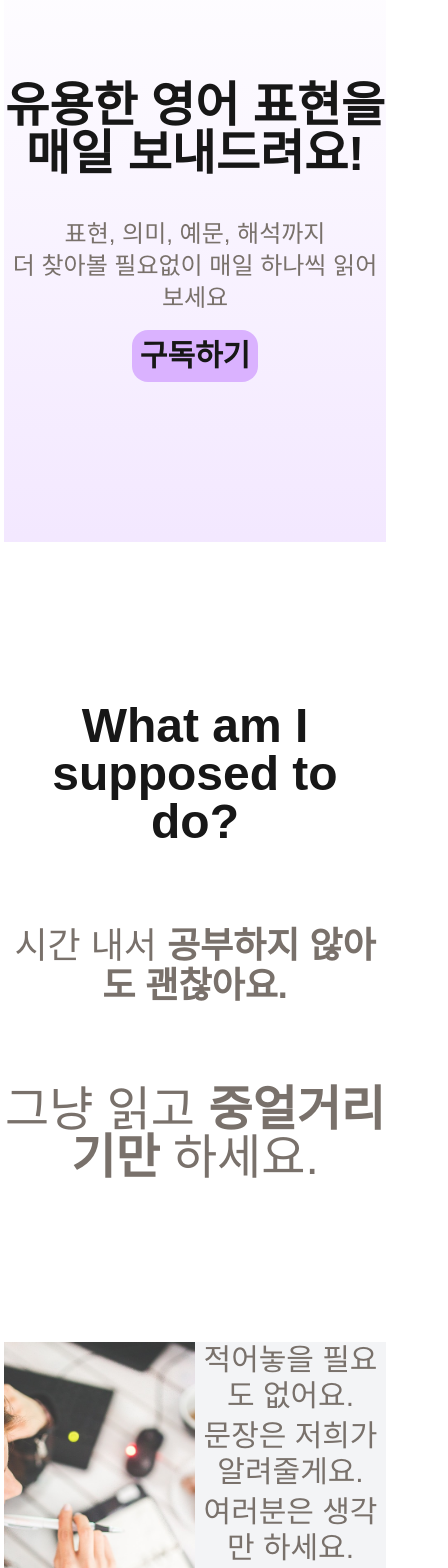
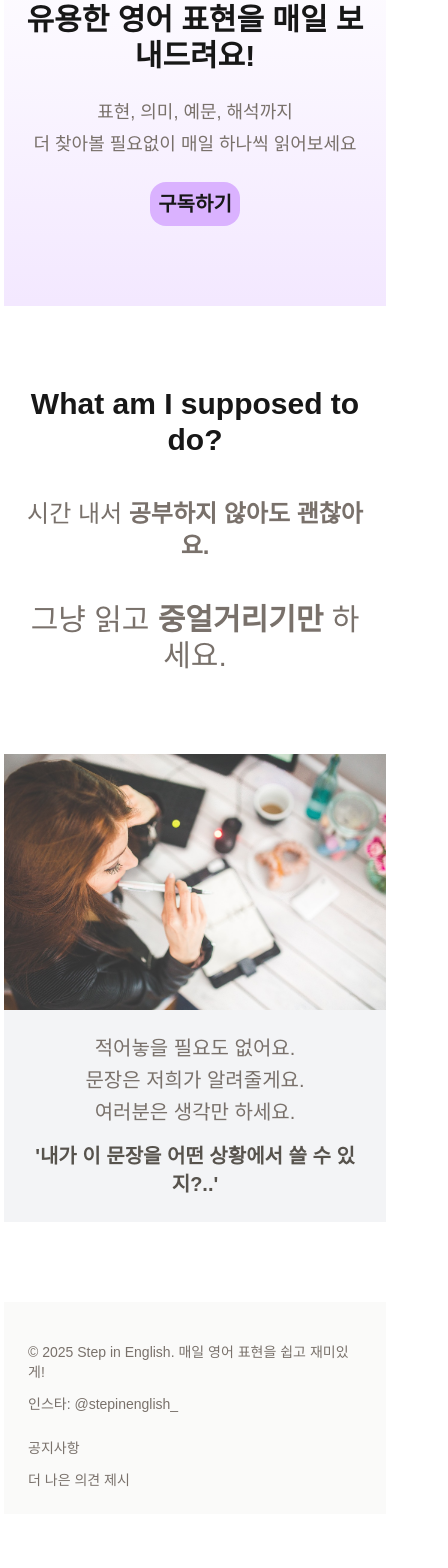
Before and after one commit to Alexseung/daily-english, a Next.js app: page / in a window 390 px wide. Shown: the part 180-1748 px from the top of the page, 448 px wide, since content can reach past the window. After the commit the page ends 1694 px from the top, so only its background shows below. Built offline with nearby package versions, Linux system fonts and the light colour scheme.

Commit message:
media quary almost

```diff
--- a/src/components/Footer.tsx
+++ b/src/components/Footer.tsx
@@ -1,38 +1,82 @@
-'use client';
+// 'use client';
+// export default function Footer() {
+//   return (
+//     <footer className='grid grid-cols-2 h-44 bg-stone-50 mt-20 pt-10'>
+//       <ul className='pl-40 text-sm text-stone-500 space-y-3'>
+//         <li>© 2025 Step in English. 매일 영어 표현을 쉽고 재미있게!</li>
+//         <li>
+//           인스타:{' '}
+//           <a
+//             onClick={() =>
+//               (window.location.href =
+//                 'https://www.instagram.com/stepinenglish_/')
+//             }
+//             className='hover:cursor-pointer hover:underline'
+//           >
+//             @stepinenglish_
+//           </a>
+//         </li>
+//       </ul>
+//       <ul className='pl-60 text-sm text-stone-500 space-y-3'>
+//         <li
+//           onClick={() =>
+//             (window.location.href =
+//               'https://stepinenglish.notion.site/Step-in-English-1fc29a68a95f80439b35e1ddf3c9069c?pvs=4')
+//           }
+//           className='hover:cursor-pointer hover:underline'
+//         >
+//           공지사항
+//         </li>
+//         <li
+//           onClick={() =>
+//             (window.location.href =
+//               'https://docs.google.com/forms/d/1qbxDX8pM-SqxCzGDa9_OWX6t3xqp4FhHrmM481hEhEQ/edit')
+//           }
+//           className='hover:cursor-pointer hover:underline'
+//         >
+//           더 나은 의견 제시
+//         </li>
+//       </ul>
+//     </footer>
+//   );
+// }
+
+"use client";
+
 export default function Footer() {
   return (
-    <footer className='grid grid-cols-2 h-44 bg-stone-50 mt-20 pt-10'>
-      <ul className='pl-40 text-sm text-stone-500 space-y-3'>
+    <footer className="grid grid-cols-1 md:grid-cols-2 gap-6 md:h-44 bg-stone-50 mt-20 pt-10 pb-6 px-6 md:px-0">
+      <ul className="text-sm text-stone-500 space-y-3 md:pl-40">
         <li>© 2025 Step in English. 매일 영어 표현을 쉽고 재미있게!</li>
         <li>
-          인스타:{' '}
+          인스타:{" "}
           <a
             onClick={() =>
               (window.location.href =
-                'https://www.instagram.com/stepinenglish_/')
+                "https://www.instagram.com/stepinenglish_/")
             }
-            className='hover:cursor-pointer hover:underline'
+            className="cursor-pointer hover:underline"
           >
             @stepinenglish_
           </a>
         </li>
       </ul>
-      <ul className='pl-60 text-sm text-stone-500 space-y-3'>
+      <ul className="text-sm text-stone-500 space-y-3 md:pl-60">
         <li
           onClick={() =>
             (window.location.href =
-              'https://stepinenglish.notion.site/Step-in-English-1fc29a68a95f80439b35e1ddf3c9069c?pvs=4')
+              "https://stepinenglish.notion.site/Step-in-English-1fc29a68a95f80439b35e1ddf3c9069c?pvs=4")
           }
-          className='hover:cursor-pointer hover:underline'
+          className="cursor-pointer hover:underline"
         >
           공지사항
         </li>
         <li
           onClick={() =>
             (window.location.href =
-              'https://docs.google.com/forms/d/1qbxDX8pM-SqxCzGDa9_OWX6t3xqp4FhHrmM481hEhEQ/edit')
+              "https://docs.google.com/forms/d/1qbxDX8pM-SqxCzGDa9_OWX6t3xqp4FhHrmM481hEhEQ/edit")
           }
-          className='hover:cursor-pointer hover:underline'
+          className="cursor-pointer hover:underline"
         >
           더 나은 의견 제시
         </li>
--- a/src/components/Main.tsx
+++ b/src/components/Main.tsx
@@ -1,3 +1,71 @@
+// import { useRef } from "react";
+// import EmailModal from "./EmailModal";
+// import Image from "next/image";
+
+// type EmailModalHandle = {
+//   open: () => void;
+//   close: () => void;
+// };
+
+// export default function Main() {
+//   const modalRef = useRef<EmailModalHandle>(null);
+
+//   function handleOpenModal() {
+//     modalRef.current?.open();
+//   }
+
+//   return (
+//     <main className=" h-auto mt-10 text-center">
+//       <section className="bg-gradient-to-b from-transparent to-purple-100 py-40">
+//         <h1 className="text-5xl font-bold mb-10">
+//           유용한 영어 표현을 매일 보내드려요!
+//         </h1>
+//         <p className="text-2xl text-stone-500">표현, 의미, 예문, 해석까지</p>
+//         <p className="text-2xl text-stone-500">
+//           더 찾아볼 필요없이 매일 하나씩 읽어보세요
+//         </p>
+//         <button
+//           className="font-bold text-3xl bg-purple-300 p-2 rounded-2xl mt-4 hover:cursor-pointer hover:scale-105"
+//           onClick={handleOpenModal}
+//         >
+//           구독하기
+//         </button>
+//       </section>
+//       <EmailModal ref={modalRef} message="메일을 구독하시겠습니까?" />
+//       <section className="py-40">
+//         <p className="text-5xl font-bold">What am I supposed to do?</p>
+//         <p className="text-4xl my-20 text-stone-500">
+//           시간 내서 <strong>공부하지 않아도 괜찮아요.</strong>
+//         </p>
+//         <p className="text-5xl text-stone-500">
+//           그냥 읽고 <strong>중얼거리기만</strong> 하세요.
+//         </p>
+//       </section>
+//       <section className="grid grid-cols-2 w-full h-[300px]">
+//         <div className="relative w-full h-full">
+//           <Image
+//             src="/main2.jpg"
+//             alt="main-image"
+//             fill
+//             style={{ objectFit: "cover" }}
+//           />
+//         </div>
+
+//         <div className="flex justify-center items-center bg-gray-100">
+//           <div className="text-3xl text-stone-500">
+//             <p>적어놓을 필요도 없어요.</p>
+//             <p className="my-1">문장은 저희가 알려줄게요.</p>
+//             <p className="mb-4">여러분은 생각만 하세요.</p>
+//             <strong className="text-stone-600">
+//               &#39;내가 이 문장을 어떤 상황에서 쓸 수 있지?..&#39;
+//             </strong>
+//           </div>
+//         </div>
+//       </section>
+//     </main>
+//   );
+// }
+
 import { useRef } from "react";
 import EmailModal from "./EmailModal";
 import Image from "next/image";
@@ -15,44 +83,54 @@ export default function Main() {
   }
 
   return (
-    <main className=" h-auto mt-10 text-center">
-      <section className="bg-gradient-to-b from-transparent to-purple-100 py-40">
-        <h1 className="text-5xl font-bold mb-10">
+    <main className="h-auto mt-10 text-center">
+      {/* Hero Section */}
+      <section className="bg-gradient-to-b from-transparent to-purple-100 py-20 md:py-40 px-4">
+        <h1 className="text-3xl md:text-5xl font-bold mb-6 md:mb-10">
           유용한 영어 표현을 매일 보내드려요!
         </h1>
-        <p className="text-2xl text-stone-500">표현, 의미, 예문, 해석까지</p>
-        <p className="text-2xl text-stone-500">
+        <p className="text-lg md:text-2xl text-stone-500">
+          표현, 의미, 예문, 해석까지
+        </p>
+        <p className="text-lg md:text-2xl text-stone-500 mt-1">
           더 찾아볼 필요없이 매일 하나씩 읽어보세요
         </p>
         <button
-          className="font-bold text-3xl bg-purple-300 p-2 rounded-2xl mt-4 hover:cursor-pointer hover:scale-105"
+          className="font-bold text-xl md:text-3xl bg-purple-300 p-2 rounded-2xl mt-6 hover:scale-105 transition-transform cursor-pointer"
           onClick={handleOpenModal}
         >
           구독하기
         </button>
       </section>
+
       <EmailModal ref={modalRef} message="메일을 구독하시겠습니까?" />
-      <section className="py-40">
-        <p className="text-5xl font-bold">What am I supposed to do?</p>
-        <p className="text-4xl my-20 text-stone-500">
+
+      {/* Info Section */}
+      <section className="py-20 md:py-40 px-4">
+        <p className="text-3xl md:text-5xl font-bold">
+          What am I supposed to do?
+        </p>
+        <p className="text-2xl md:text-4xl my-10 md:my-20 text-stone-500">
           시간 내서 <strong>공부하지 않아도 괜찮아요.</strong>
         </p>
-        <p className="text-5xl text-stone-500">
+        <p className="text-3xl md:text-5xl text-stone-500">
           그냥 읽고 <strong>중얼거리기만</strong> 하세요.
         </p>
       </section>
-      <section className="grid grid-cols-2 w-full h-[300px]">
-        <div className="relative w-full h-full">
+
+      {/* Image + Text Section */}
+      <section className="grid grid-cols-1 md:grid-cols-2 w-full h-auto md:h-[300px]">
+        <div className="relative w-full h-64 md:h-full">
           <Image
             src="/main2.jpg"
             alt="main-image"
             fill
-            style={{ objectFit: "cover" }}
+            className="object-cover"
           />
         </div>
 
-        <div className="flex justify-center items-center bg-gray-100">
-          <div className="text-3xl text-stone-500">
+        <div className="flex justify-center items-center bg-gray-100 p-6">
+          <div className="text-xl md:text-3xl text-stone-500 text-center md:text-left">
             <p>적어놓을 필요도 없어요.</p>
             <p className="my-1">문장은 저희가 알려줄게요.</p>
             <p className="mb-4">여러분은 생각만 하세요.</p>
```
